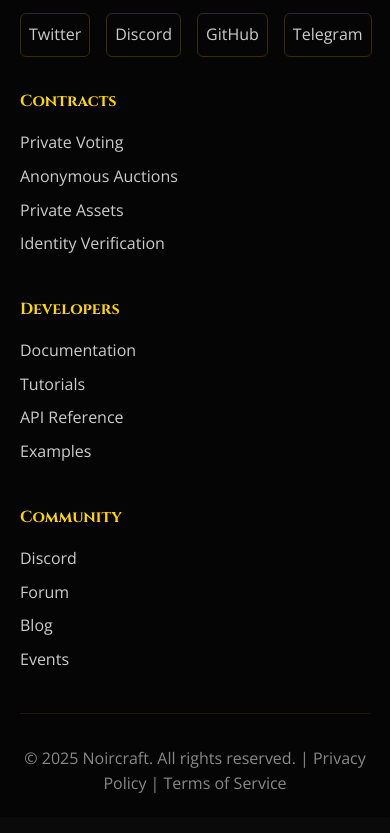
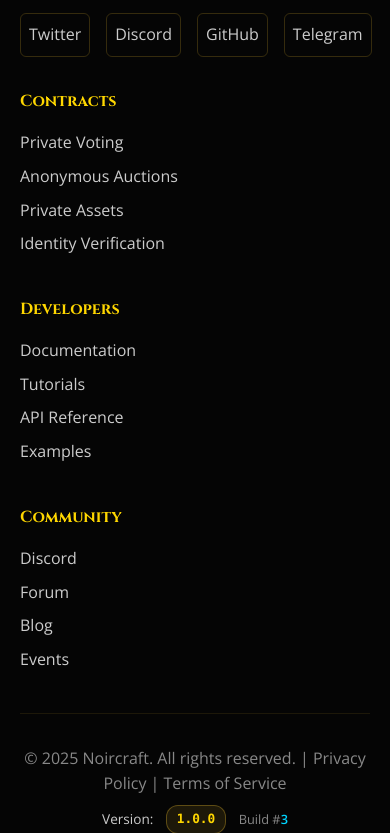
Before and after one commit to michaelkernaghan/noircraft, a plain HTML site: page website/contracts.html in a window 390 px wide. Shown: the part 11167-12000 px from the top of the page. Drawn offline with nearby package versions, Linux system fonts and the light colour scheme.

Commit message:
Complete version management system with scripts and documentation
Version: 1.0.0
Build: #3
Date: 2025-09-29 16:06:10

```diff
--- a/version.json
+++ b/version.json
@@ -1,5 +1,5 @@
 {
   "version": "1.0.0",
-  "build": 2,
+  "build": 3,
   "lastUpdated": "2025-09-29"
 }
--- a/website/contracts.html
+++ b/website/contracts.html
@@ -510,6 +510,11 @@
             </div>
             <div class="footer-bottom">
                 <p>&copy; 2025 Noircraft. All rights reserved. | Privacy Policy | Terms of Service</p>
+                <div class="version-info">
+                    <span class="version-label">Version:</span>
+                    <span class="version-number" id="version-display">1.0.0</span>
+                    <span class="build-info">Build #<span id="build-number">1</span></span>
+                </div>
             </div>
         </div>
     </footer>
--- a/website/script.js
+++ b/website/script.js
@@ -1,5 +1,8 @@
 // Noircraft Interactive Elements
 document.addEventListener('DOMContentLoaded', function() {
+
+    // Load and display version information
+    loadVersionInfo();
 
     // Smooth scrolling for navigation links
     const navLinks = document.querySelectorAll('a[href^="#"]');
@@ -470,3 +473,30 @@
         }, 0);
     });
 }
+
+// Version Management Functions
+async function loadVersionInfo() {
+    try {
+        const response = await fetch('../version.json');
+        const versionData = await response.json();
+
+        const versionDisplay = document.getElementById('version-display');
+        const buildNumber = document.getElementById('build-number');
+
+        if (versionDisplay) {
+            versionDisplay.textContent = versionData.version;
+        }
+        if (buildNumber) {
+            buildNumber.textContent = versionData.build;
+        }
+
+        console.log(`🚀 Noircraft v${versionData.version} (Build #${versionData.build}) - Updated: ${versionData.lastUpdated}`);
+    } catch (error) {
+        console.warn('Could not load version information:', error);
+        // Fallback to hardcoded version if JSON fails
+        const versionDisplay = document.getElementById('version-display');
+        const buildNumber = document.getElementById('build-number');
+        if (versionDisplay) versionDisplay.textContent = '1.0.0';
+        if (buildNumber) buildNumber.textContent = '1';
+    }
+}
--- a/website/styles.css
+++ b/website/styles.css
@@ -1038,6 +1038,45 @@
     padding-top: 2rem;
     border-top: 1px solid rgba(244, 196, 48, 0.1);
     color: var(--text-dim);
+    display: flex;
+    justify-content: space-between;
+    align-items: center;
+    flex-wrap: wrap;
+    gap: 1rem;
+}
+
+.version-info {
+    display: flex;
+    align-items: center;
+    gap: 0.8rem;
+    font-size: 0.85rem;
+    color: var(--text-dim);
+}
+
+.version-label {
+    color: var(--text-gray);
+    font-weight: 500;
+}
+
+.version-number {
+    background: rgba(244, 196, 48, 0.1);
+    color: var(--primary-gold);
+    padding: 0.2rem 0.6rem;
+    border-radius: 12px;
+    border: 1px solid rgba(244, 196, 48, 0.3);
+    font-weight: 600;
+    font-family: 'Monaco', 'Menlo', 'Ubuntu Mono', monospace;
+    font-size: 0.8rem;
+}
+
+.build-info {
+    color: var(--text-dim);
+    font-size: 0.8rem;
+}
+
+.build-info span {
+    color: var(--primary-blue);
+    font-weight: 600;
 }
 
 /* Contracts Page Styles */
@@ -1940,6 +1979,17 @@
         align-items: center;
     }
 
+    .footer-bottom {
+        flex-direction: column;
+        text-align: center;
+        gap: 0.5rem;
+    }
+
+    .version-info {
+        justify-content: center;
+        flex-wrap: wrap;
+    }
+
     .pre-deploy-content,
     .developer-content {
         grid-template-columns: 1fr;
```
Also changed, not shown: VERSION_README.md (added, +90 -0 lines), website/index.html (+1 -1 lines), website/privacy.html (+5 -0 lines), 2 other files.
